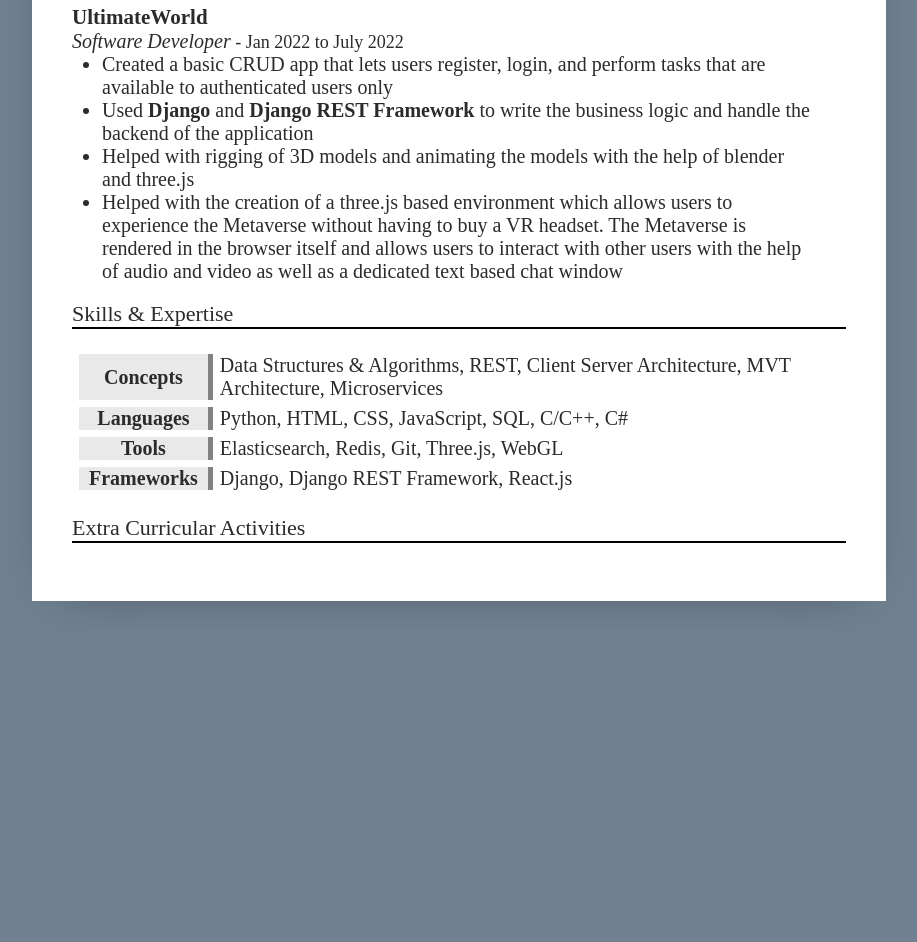
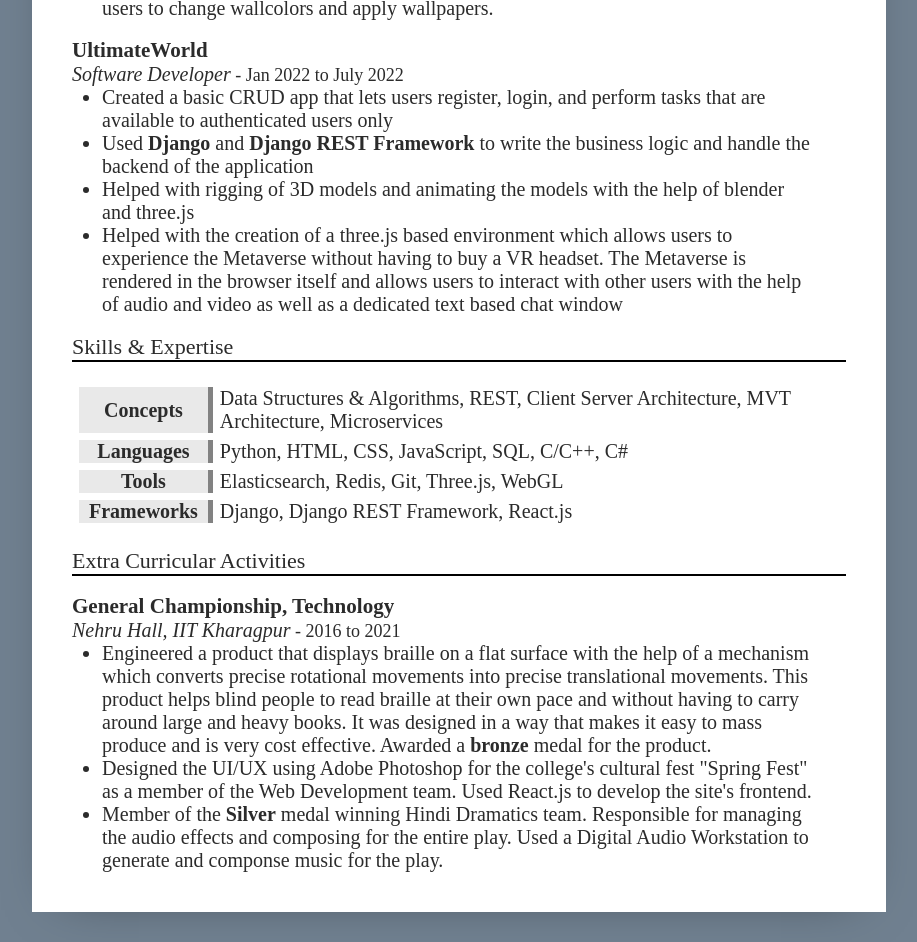
Before and after one commit to Arpitpatel1771/Resume, a plain HTML site: page index.html in a window 1280 px wide. Shown: the part 869-1811 px from the top of the page, without its empty margins (181-1098 px from the left). Before the commit the page ends 1500 px from the top, so only its background shows below. Drawn offline with Linux system fonts and the light colour scheme.

Commit message:
latest stable 1

```diff
--- a/index.css
+++ b/index.css
@@ -79,6 +79,8 @@ img.email {
 
 img.linkedin {
     width: 35px;
+    position: relative;
+    top: -4px;
 }
 
 span.emphasised {
@@ -88,7 +90,7 @@ span.emphasised {
 
 a {
     color: inherit;
-    text-decoration: none; /* no underline */
+    text-decoration: underline; /* no underline */
 }
 
 .title {
--- a/index.html
+++ b/index.html
@@ -12,11 +12,7 @@
             <div class="header">
                 <div class="info">
                     <h1>
-                        <a
-                            href="https://www.linkedin.com/in/arpit-patel-963650223/"
-                            target="_blank"
-                            >Arpit Patel</a
-                        >
+                        Arpit Patel
                     </h1>
                     <h2>Software Engineer</h2>
                 </div>
@@ -38,6 +34,14 @@
                             class="email icon"
                         />
                         <span class="emphasised">arpitpatel1771@gmail.com</span>
+                    </div>
+                    <div class="linkedin center">
+                        <img
+                            src="https://toppng.com/public/uploads/preview/linkedin-icon-black-linkedin-logo-11563284124worqz8j9jc.png"
+                            alt="linkedin-icon"
+                            class="linkedin icon"
+                        />
+                        <span class="emphasised"><a href="https://www.linkedin.com/in/arpit-patel-963650223/" target="_blank">LinkedIn Profile</a></span>
                     </div>
                 </div>
             </div>
@@ -76,27 +80,53 @@
             <div class="textcontent">
                 <div class="section">
                     <h3>Siloho</h3>
-                    <span class="subheading">Software Engineer</span> - July 2022 to Present
+                    <span class="subheading">Software Engineer</span> - July
+                    2022 to Present
                 </div>
                 <div class="text">
                     <ul>
                         <li>
-                            Created a scalable module that can be used for rapid text based search and can handle a large amount of data without a significant drop in response time. Used <strong>Elasticsearch</strong> as a database and <strong>Django</strong> as the backend of the module.
+                            Created a scalable module that can be used for rapid
+                            text based search and can handle a large amount of
+                            data without a significant drop in response time.
+                            Used <strong>Elasticsearch</strong> as a database
+                            and <strong>Django</strong> as the backend of the
+                            module.
                         </li>
                         <li>
-                            Created an API that searches the database for relevant results based on criteria pre-determined by the business team. Optimized the response time of the API with the help of <strong>Redis</strong>, a key-value cache database.
+                            Created an API that searches the database for
+                            relevant results based on criteria pre-determined by
+                            the business team. Optimized the response time of
+                            the API with the help of <strong>Redis</strong>, a
+                            key-value cache database.
                         </li>
                         <li>
-                            Created a "Product Addition" module which takes a url as an input and scrapes the resulting webpage and stores the information required into the database. Utilized this module to automatically add thousands of products into the database from partnered vendors like Pepperfry, Urbanladder, Asian Paints etc.
+                            Created a "Product Addition" module which takes a
+                            url as an input and scrapes the resulting webpage
+                            and stores the information required into the
+                            database. Utilized this module to automatically add
+                            thousands of products into the database from
+                            partnered vendors like Pepperfry, Urbanladder, Asian
+                            Paints etc.
                         </li>
                         <li>
-                            Optimized the backend code and removed unnecessary database calls and improved the response times of several APIs
+                            Optimized the backend code and removed unnecessary
+                            database calls and improved the response times of
+                            several APIs
                         </li>
                         <li>
-                            Created a tool which acts as a 'lightweight' version of the company's main product. It was created because the main product was not easily scalable and robust and would take time to process inputs. The lightweight version will process inputs faster but will be less accurate than the main product and can be easily scaled up to handle a growing userbase.
+                            Created a tool which acts as a 'lightweight' version
+                            of the company's main product. It was created
+                            because the main product was not easily scalable and
+                            robust and would take time to process inputs. The
+                            lightweight version will process inputs faster but
+                            will be less accurate than the main product and can
+                            be easily scaled up to handle a growing userbase.
                         </li>
                         <li>
-                            Extended the main product and the lightweight version by adding a feature which allows users to change wallcolors and apply wallpapers.
+                            Extended the main product and the lightweight
+                            version by adding a feature which allows users to
+                            change wallcolors and apply wallpapers.
                         </li>
                     </ul>
                 </div>
@@ -105,21 +135,34 @@
             <div class="textcontent">
                 <div class="section">
                     <h3>UltimateWorld</h3>
-                    <span class="subheading">Software Developer</span> - Jan 2022 to July 2022
+                    <span class="subheading">Software Developer</span> - Jan
+                    2022 to July 2022
                 </div>
                 <div class="text">
                     <ul>
                         <li>
-                            Created a basic CRUD app that lets users register, login, and perform tasks that are available to authenticated users only
+                            Created a basic CRUD app that lets users register,
+                            login, and perform tasks that are available to
+                            authenticated users only
                         </li>
                         <li>
-                            Used <strong>Django</strong> and <strong>Django REST Framework</strong> to write the business logic and handle the backend of the application
+                            Used <strong>Django</strong> and
+                            <strong>Django REST Framework</strong> to write the
+                            business logic and handle the backend of the
+                            application
                         </li>
                         <li>
-                            Helped with rigging of 3D models and animating the models with the help of blender and three.js
+                            Helped with rigging of 3D models and animating the
+                            models with the help of blender and three.js
                         </li>
                         <li>
-                            Helped with the creation of a three.js based environment which allows users to experience the Metaverse without having to buy a VR headset. The Metaverse is rendered in the browser itself and allows users to interact with other users with the help of audio and video as well as a dedicated text based chat window
+                            Helped with the creation of a three.js based
+                            environment which allows users to experience the
+                            Metaverse without having to buy a VR headset. The
+                            Metaverse is rendered in the browser itself and
+                            allows users to interact with other users with the
+                            help of audio and video as well as a dedicated text
+                            based chat window
                         </li>
                     </ul>
                 </div>
@@ -132,32 +175,62 @@
                     <tr>
                         <th>Concepts</th>
                         <td>
-                            Data Structures & Algorithms, REST, Client Server Architecture, MVT Architecture, Microservices
+                            Data Structures & Algorithms, REST, Client Server
+                            Architecture, MVT Architecture, Microservices
                         </td>
                     </tr>
                     <tr>
                         <th>Languages</th>
-                        <td>
-                            Python, HTML, CSS, JavaScript, SQL, C/C++, C#
-                        </td>
+                        <td>Python, HTML, CSS, JavaScript, SQL, C/C++, C#</td>
                     </tr>
                     <tr>
                         <th>Tools</th>
-                        <td>
-                            Elasticsearch, Redis, Git, Three.js, WebGL
-                        </td>
+                        <td>Elasticsearch, Redis, Git, Three.js, WebGL</td>
                     </tr>
                     <tr>
                         <th>Frameworks</th>
-                        <td>
-                            Django, Django REST Framework, React.js
-                        </td>
+                        <td>Django, Django REST Framework, React.js</td>
                     </tr>
                 </table>
             </div>
             <br />
             <div class="title">Extra Curricular Activities</div>
             <br />
+            <div class="textcontent">
+                <div class="section">
+                    <h3>General Championship, Technology</h3>
+                    <span class="subheading">Nehru Hall, IIT Kharagpur</span> -
+                    2016 to 2021
+                </div>
+                <div class="text">
+                    <ul>
+                        <li>
+                            Engineered a product that displays braille on a flat
+                            surface with the help of a mechanism which converts
+                            precise rotational movements into precise
+                            translational movements. This product helps blind
+                            people to read braille at their own pace and without
+                            having to carry around large and heavy books. It was
+                            designed in a way that makes it easy to mass produce
+                            and is very cost effective. Awarded a
+                            <strong>bronze</strong> medal for the product.
+                        </li>
+                        <li>
+                            Designed the UI/UX using Adobe Photoshop for the
+                            college's cultural fest "Spring Fest" as a member of
+                            the Web Development team. Used React.js to develop
+                            the site's frontend.
+                        </li>
+                        <li>
+                            Member of the <strong>Silver</strong> medal winning
+                            Hindi Dramatics team. Responsible for managing the
+                            audio effects and composing for the entire play.
+                            Used a Digital Audio Workstation to generate and
+                            componse music for the play.
+                        </li>
+                    </ul>
+                </div>
+            </div>
         </div>
     </body>
     <script src="./index.js" type="module"></script>
```
